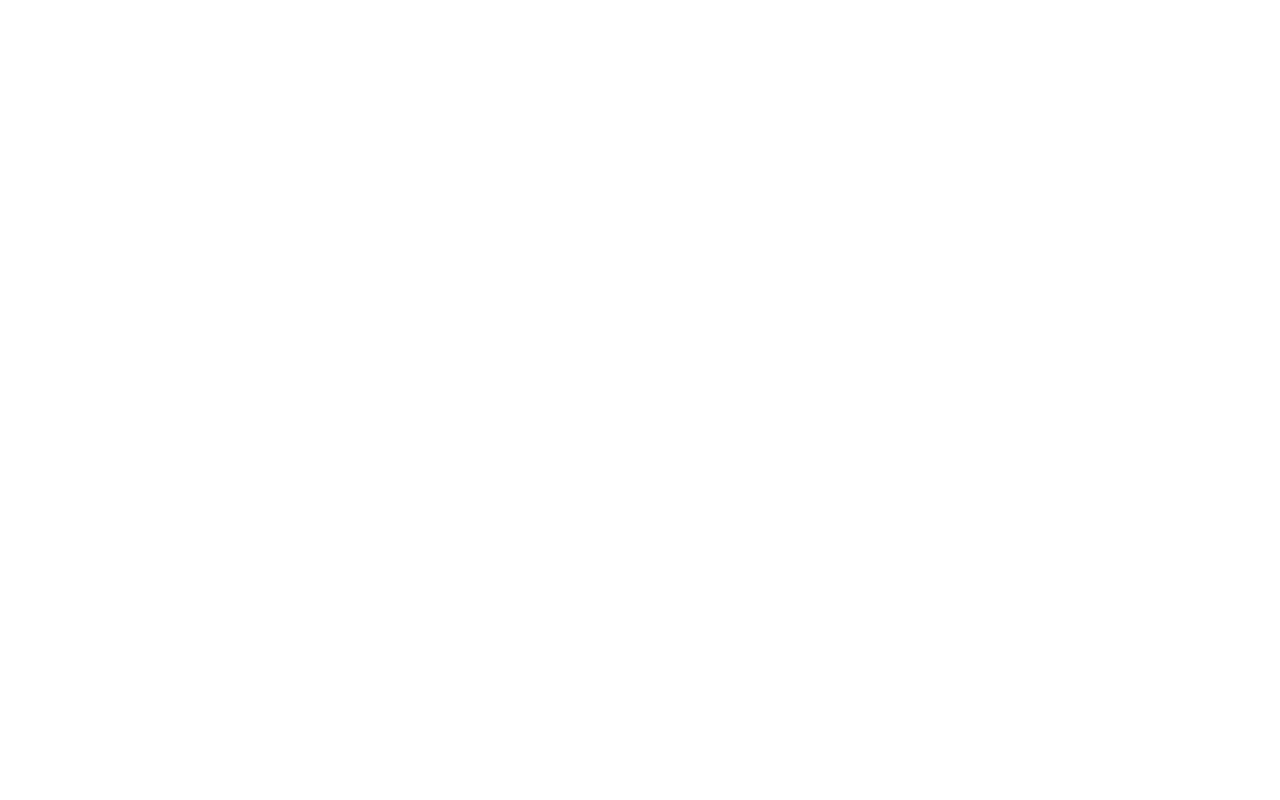
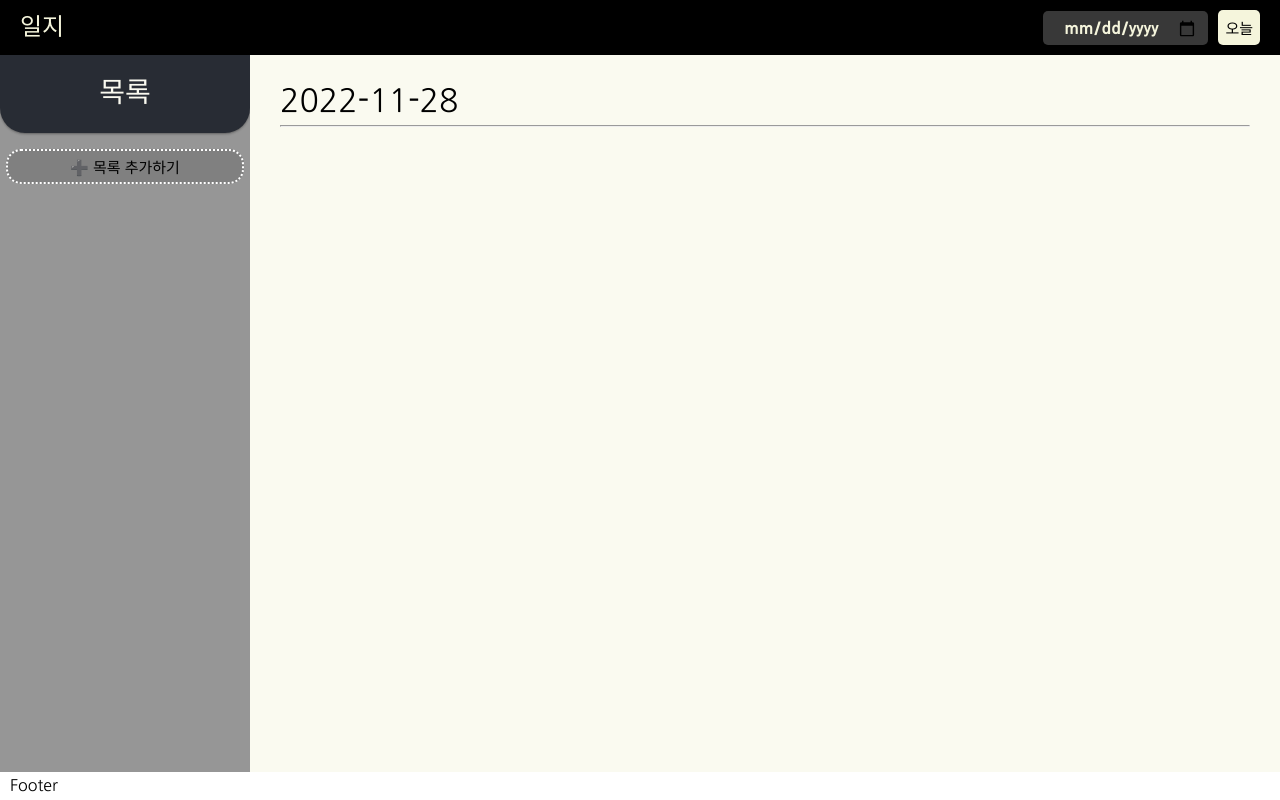
Before and after one commit to baenong/jhconsulting, a plain HTML site: page index.html in a window 1280 px wide. Drawn offline with Linux system fonts and the light colour scheme; the site is published under a folder, as on GitHub Pages, so addresses that start at the root find nothing.

Commit message:
Update index.html

```diff
--- a/index.html
+++ b/index.html
@@ -1 +1 @@
-<!doctype html><html lang="en"><head><meta charset="utf-8"/><link rel="icon" href="/favicon.ico"/><meta name="viewport" content="width=device-width,initial-scale=1"/><meta name="theme-color" content="#000000"/><meta name="description" content="Web site created using create-react-app"/><link rel="apple-touch-icon" href="/logo192.png"/><link rel="manifest" href="/manifest.json"/><title>JH Consulting</title><script defer="defer" src="/static/js/main.113715a6.js"></script><link href="/static/css/main.83c5c27b.css" rel="stylesheet"></head><body><noscript>You need to enable JavaScript to run this app.</noscript><div id="root"></div></body></html>
+<!doctype html><html lang="en"><head><meta charset="utf-8"/><link rel="icon" href="./favicon.ico"/><meta name="viewport" content="width=device-width,initial-scale=1"/><meta name="theme-color" content="#000000"/><meta name="description" content="Web site created using create-react-app"/><link rel="apple-touch-icon" href="/logo192.png"/><link rel="manifest" href="/manifest.json"/><title>JH Consulting</title><script defer="defer" src="./static/js/main.113715a6.js"></script><link href="./static/css/main.83c5c27b.css" rel="stylesheet"></head><body><noscript>You need to enable JavaScript to run this app.</noscript><div id="root"></div></body></html>
```
